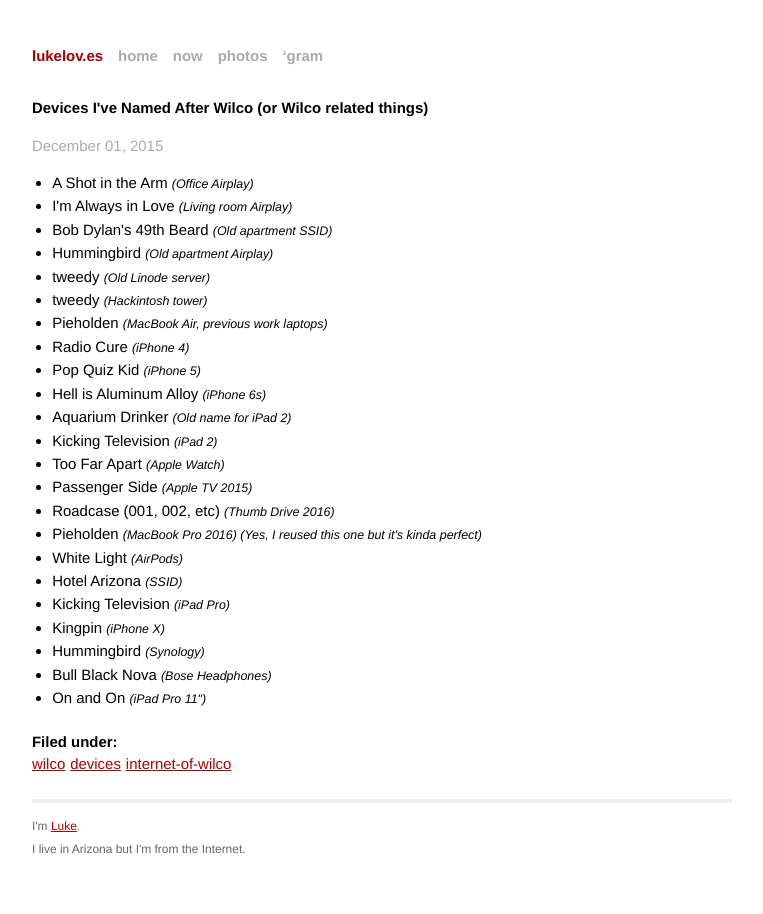
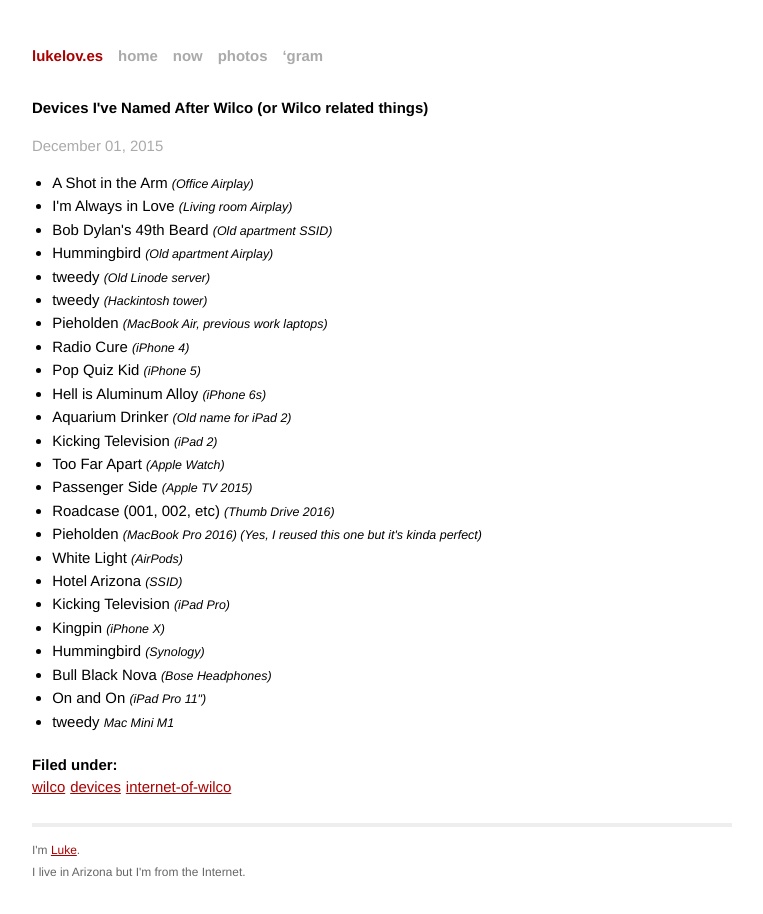
Before and after one commit to lukekarrys/lukelov.es, a Gatsby site: page /articles/wilco-devices/ in a window 1280 px wide. Shown: the whole page, without its empty margins (258-1021 px from the left). Built offline with nearby package versions, Linux system fonts and the light colour scheme; Gatsby itself is replaced by a stand-in of ours.

Commit message:
Update wilco-devices.md

```diff
--- a/src/posts/wilco-devices.md
+++ b/src/posts/wilco-devices.md
@@ -30,3 +30,4 @@
 - Hummingbird <small>_(Synology)_</small>
 - Bull Black Nova <small>_(Bose Headphones)_</small>
 - On and On <small>_(iPad Pro 11")_</small>
+- tweedy <small>_Mac Mini M1_</small>
```
